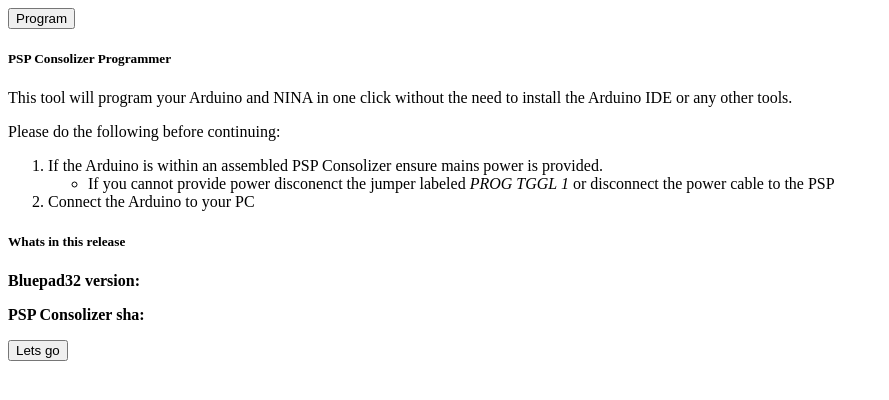
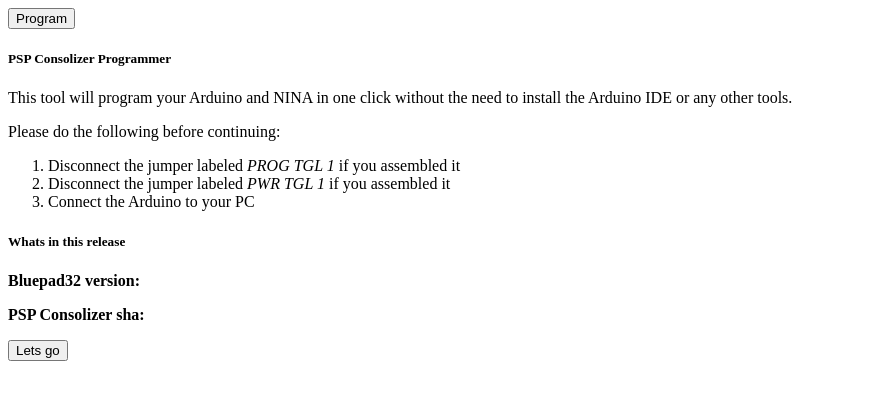
Before and after one commit to ste2425/psp-consolizer-installer, a website with bundled scripts: page index.html in a window 1280 px wide. Shown: the whole page, without its empty margins (0-889 px from the left). Built offline with nearby package versions, Linux system fonts and the light colour scheme; files whose address does not match are found by name.

Commit message:
Modify version text message

```diff
--- a/index.html
+++ b/index.html
@@ -34,12 +34,8 @@
               </p>
 
               <ol>
-                <li>
-                  If the Arduino is within an assembled PSP Consolizer ensure mains power is provided.
-                </li>
-                <ul>
-                  <li>If you cannot provide power disconenct the jumper labeled <em>PROG TGGL 1</em> or disconnect the power cable to the PSP</li>
-                </ul>
+                <li>Disconnect the jumper labeled <em>PROG TGL 1</em> if you assembled it</li>
+                <li>Disconnect the jumper labeled <em>PWR TGL 1</em> if you assembled it</li>
                 <li>Connect the Arduino to your PC</li>
               </ol>
             </div>
@@ -50,10 +46,10 @@
                 <p class="card-text">
                   <strong>Bluepad32 version:</strong> <span id="bluePadVersion"></span>
                 </p>
+                <p class="card-text" id="commitMessage"></p>
                 <p class="card-text">
                   <strong>PSP Consolizer sha:</strong> <span id="commitSha"></span>
                 </p>
-                <p class="card-text" id="commitMessage"></p>
               </div>
             </div>
           </div>
```
